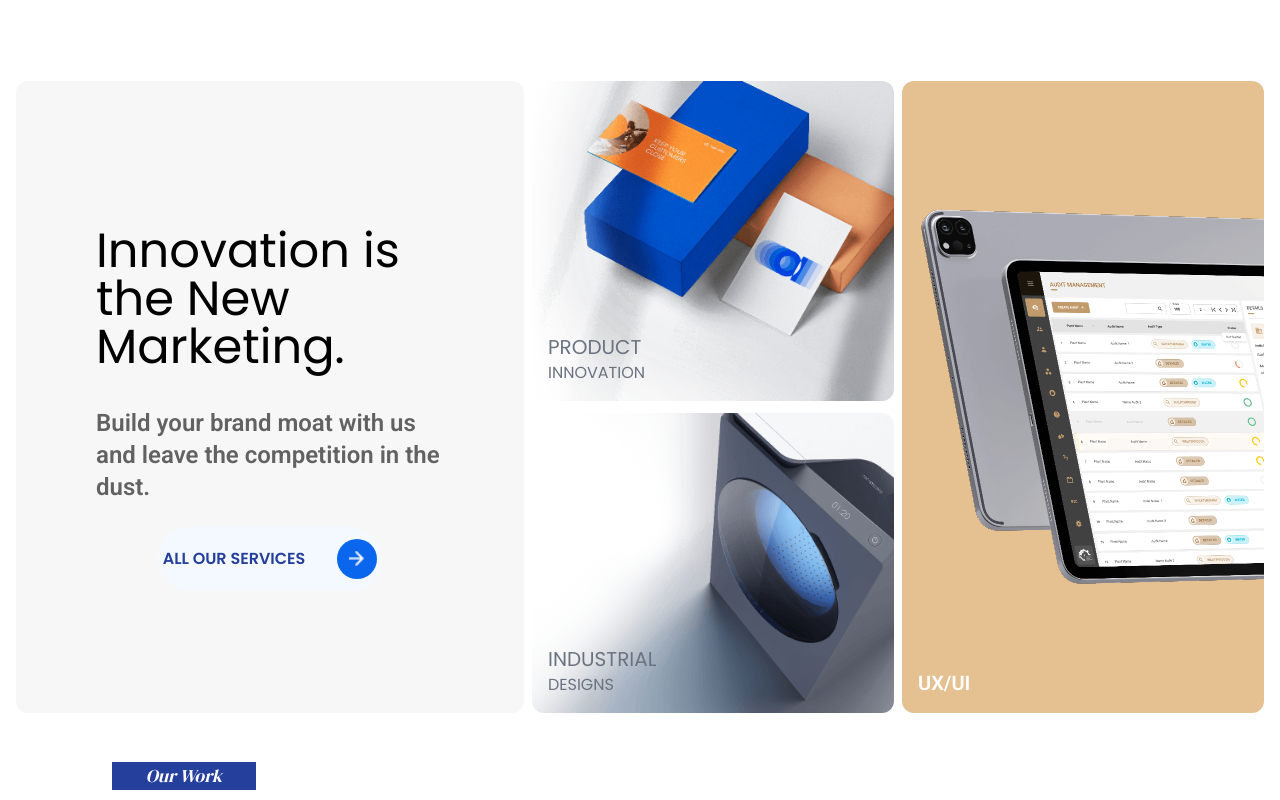
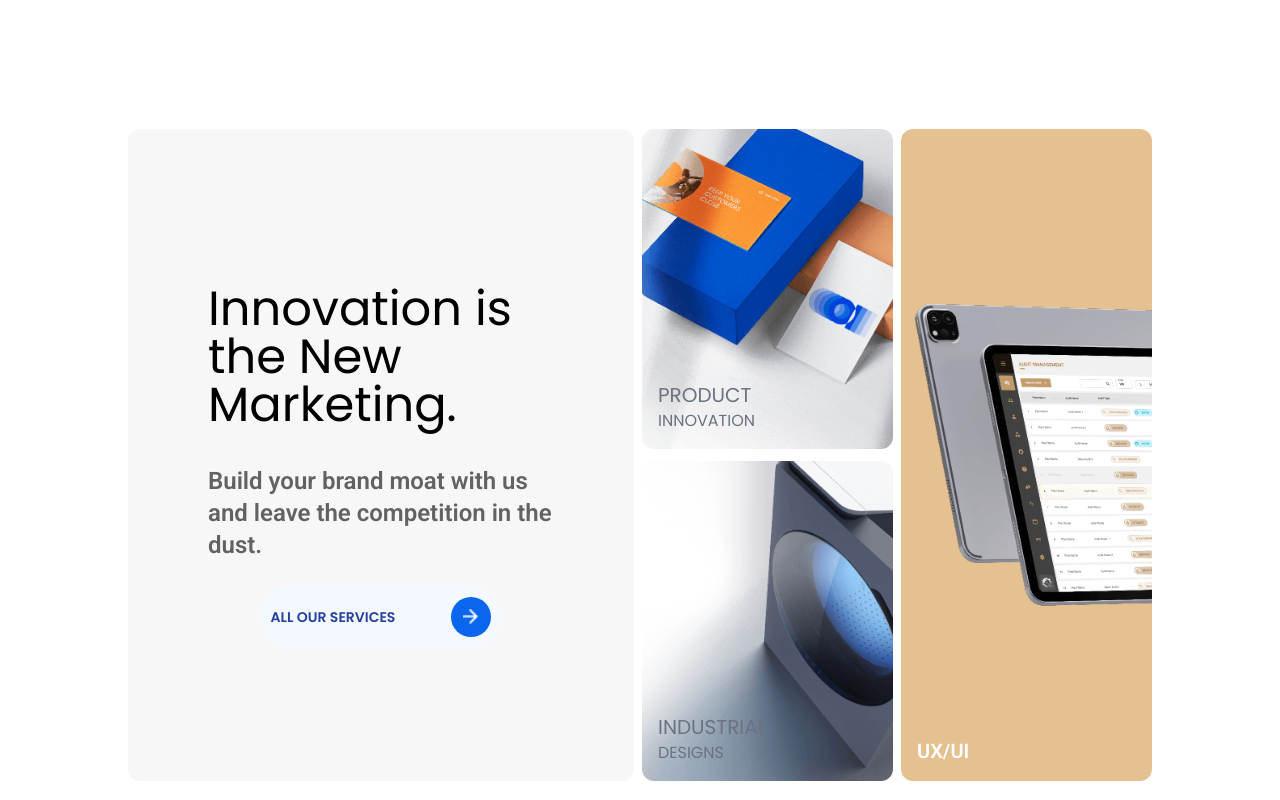
Before and after one commit to primathonacademy/april-batch-live-project, a React (Vite) app: page / in a window 1280 px wide. Shown: the part 1520-2320 px from the top of the page. Built offline with nearby package versions, Linux system fonts and the light colour scheme; a web font is replaced by a local one.

Commit message:
[Feature] : Explore service section improvement

```diff
--- /dev/null
+++ b/src/pages/homepage/ExploreService.jsx
@@ -0,0 +1,86 @@
+import { gsap } from 'gsap';
+import { ScrollTrigger } from 'gsap/ScrollTrigger';
+import { useGSAP } from '@gsap/react';
+import { ourServiceImage1, ourServiceImage2, ourServiceImage3, rightArrowIcon } from '../../assets';
+import { scrollHandler } from '../../utils/ScrollHandler';
+import useWindowResize from '../../utils/windowResizeUtils';
+
+const ExploreService = () => {
+    useGSAP(() => {
+        if (useWindowResize) {
+            gsap.registerPlugin(ScrollTrigger);
+            const cleanupScrollHandler = scrollHandler();
+            return () => {
+                cleanupScrollHandler();
+            };
+        }
+    }, []);
+    return (
+        <>
+            <div className="px-9 md:px-16 lg:px-20 xl:px-28 2xl:px-36 pt-12 pb-8">
+                <div className="flex flex-col md:flex-row items-stretch justify-center mt-16 gap-2 mx-4 overflow-hidden">
+                    <div className="bg-fade-white w-full md:w-7/12 lg:w-[506px] mt-16 py-4 rounded-xl flex flex-col justify-center items-center service-item-1">
+                        <h2 className="lg:mt-6 md:mt-24 text-3xl md:text-5xl px-6 md:px-20 font-poppins">
+                            Innovation is the New Marketing.
+                        </h2>
+                        <p className="mt-3 md:mt-9 text-red-gray font-semibold opacity-60 text-lg md:text-2xl px-6 md:px-20 font-roboto">
+                            Build your brand moat with us and leave the competition in the dust.
+                        </p>
+
+                        <span className="flex lg:mt-6 md:mt-12 items-center justify-center hover:bg-gradient-to-r from-fade-blue-white from-30% to-pink-200 bg-fade-blue-white mx-6 md:mx-40 py-3 w-52 lg:w-60 gap-6 lg:gap-12 rounded-full service-item-2">
+                            <h3 className="text-dark-blue font-semibold font-poppins text-sm ">ALL OUR SERVICES</h3>
+                            <a href={'/service'}>
+                                <div className="bg-brand-blue rounded-full ml-2 p-3 hover:bg-gradient-to-r from-pink-300 from-30% to-brand-blue">
+                                    <img src={rightArrowIcon} alt="arrow icon" className="w-4 h-4 hover:scale-125" />
+                                </div>
+                            </a>
+                        </span>
+                    </div>
+
+                    <div className="mt-8 md:mt-16 w-full md:w-[400px] flex md:flex-col sm:flex-row items-center gap-3 relative service-item-1">
+                        <div className="w-full lg:h-80 md:h-72 h-64 relative">
+                            <img
+                                src={ourServiceImage1}
+                                alt="service image"
+                                className="w-full h-full object-cover rounded-xl"
+                            />
+                            <div className="absolute bottom-0 left-0 p-4">
+                                <span className=" text-sm md:text-lg lg:text-xl text-gray-500 font-poppins block">
+                                    PRODUCT
+                                </span>
+                                <span className=" text-xs md:text-sm lg:text-base text-gray-500 font-poppins">
+                                    INNOVATION
+                                </span>
+                            </div>
+                        </div>
+                        <div className="w-full  lg:h-80 md:h-72 h-64 relative">
+                            <img
+                                src={ourServiceImage2}
+                                alt="service image"
+                                className="w-full h-full object-cover rounded-xl"
+                            />
+                            <div className="absolute bottom-0 left-0 p-4">
+                                <span className="text-sm md:text-lg lg:text-xl text-gray-500 font-poppins block">
+                                    INDUSTRIAL
+                                </span>
+                                <span className="text-xs md:text-sm lg:text-base text-gray-500 font-poppins">
+                                    DESIGNS
+                                </span>
+                            </div>
+                        </div>
+                    </div>
+                    <div className="bg-fade-orange w-full md:w-[400px] mt-8 md:mt-16 rounded-xl flex justify-center items-center overflow-hidden relative  service-item-1">
+                        <div className="overflow-hidden" style={{ marginRight: '-200px' }}>
+                            <img src={ourServiceImage3} alt="service image" className="w-full h-full" />
+                            <div className="absolute bottom-0 left-0 p-4 text-white">
+                                <span className="text-sm md:text-lg lg:text-xl font-semibold">UX/UI</span>
+                            </div>
+                        </div>
+                    </div>
+                </div>
+            </div>
+        </>
+    );
+};
+
+export default ExploreService;
--- a/src/pages/homepage/OurService.jsx
+++ /dev/null
@@ -1,76 +0,0 @@
-import { gsap } from 'gsap';
-import { ScrollTrigger } from 'gsap/ScrollTrigger';
-import { useGSAP } from '@gsap/react';
-import { ourServiceImage1, ourServiceImage2, ourServiceImage3, rightArrowIcon } from '../../assets';
-import { scrollHandler } from '../../utils/ScrollHandler';
-import useWindowResize from '../../utils/windowResizeUtils';
-
-const OurServices = () => {
-    useGSAP(() => {
-        if (useWindowResize) {
-            gsap.registerPlugin(ScrollTrigger);
-            const cleanupScrollHandler = scrollHandler();
-            return () => {
-                cleanupScrollHandler();
-            };
-        }
-    }, []);
-    return (
-        <>
-            <div className="flex flex-col md:flex-row items-stretch justify-center mt-16 gap-2 mx-4 overflow-hidden">
-                <div className="bg-fade-white w-full md:w-[508px] mt-16 rounded-xl flex flex-col justify-center items-center service-item-1">
-                    <h1 className="lg:mt-6 md:mt-24 text-3xl md:text-5xl px-6 md:px-20 font-poppins">
-                        Innovation is the New Marketing.
-                    </h1>
-                    <p className="mt-3 md:mt-9 text-red-gray font-semibold opacity-60 text-lg md:text-2xl px-6 md:px-20 font-roboto">
-                        Build your brand moat with us and leave the competition in the dust.
-                    </p>
-
-                    <span className="flex lg:mt-6 md:mt-12 items-center justify-center hover:bg-gradient-to-r from-fade-blue-white from-30% to-pink-200 bg-fade-blue-white mx-6 md:mx-40 py-3 w-56 gap-6 rounded-full service-item-2">
-                        <h1 className="text-dark-blue font-semibold font-poppins">ALL OUR SERVICES</h1>
-                        <a href={'/service'}>
-                            <div className="bg-brand-blue rounded-full ml-2 p-3 hover:bg-gradient-to-r from-pink-300 from-30% to-brand-blue">
-                                <img src={rightArrowIcon} alt="arrow icon" className="w-4 h-4 hover:scale-125" />
-                            </div>
-                        </a>
-                    </span>
-                </div>
-
-                <div className="mt-8 md:mt-16 w-full md:w-[400px] flex md:flex-col sm:flex-row items-center gap-3 relative service-item-1">
-                    <div className="w-full lg:h-[320px] md:h-[300px] sm:h-[200px] relative">
-                        <img
-                            src={ourServiceImage1}
-                            alt="service image"
-                            className="w-full h-full object-cover rounded-xl"
-                        />
-                        <div className="absolute bottom-0 left-0 p-4">
-                            <h1 className=" text-sm md:text-lg lg:text-xl text-gray-500 font-poppins">PRODUCT</h1>
-                            <p className=" text-xs md:text-sm lg:text-base text-gray-500 font-poppins">INNOVATION</p>
-                        </div>
-                    </div>
-                    <div className="w-full h-full md:h-[300px] sm:h-[200px] relative">
-                        <img
-                            src={ourServiceImage2}
-                            alt="service image"
-                            className="w-full h-full object-cover rounded-xl"
-                        />
-                        <div className="absolute bottom-0 left-0 p-4">
-                            <h1 className="text-sm md:text-lg lg:text-xl text-gray-500 font-poppins">INDUSTRIAL</h1>
-                            <p className="text-xs md:text-sm lg:text-base text-gray-500 font-poppins">DESIGNS</p>
-                        </div>
-                    </div>
-                </div>
-                <div className="bg-fade-orange w-full md:w-[400px] mt-8 md:mt-16 rounded-xl flex justify-center items-center overflow-hidden relative service-item-1">
-                    <div className="overflow-hidden" style={{ marginRight: '-200px' }}>
-                        <img src={ourServiceImage3} alt="service image" className="w-full h-full" />
-                        <div className="absolute bottom-0 left-0 p-4 text-white">
-                            <h1 className="text-sm md:text-lg lg:text-xl font-semibold">UX/UI</h1>
-                        </div>
-                    </div>
-                </div>
-            </div>
-        </>
-    );
-};
-
-export default OurServices;
--- a/src/pages/homepage/index.jsx
+++ b/src/pages/homepage/index.jsx
@@ -1,15 +1,15 @@
 import HeroSection from './HeroSection';
-import OurServices from './OurService';
 import WorkComponent from './WorkComponent';
 import TheArt from './TheArtSection';
 import OurServiceSection from './OurServiceSection';
 import Customerlove from './Customerlove';
+import ExploreService from './ExploreService';
 
 const Homepage = () => {
     return (
         <>
             <HeroSection />
-            <OurServices />
+            <ExploreService/>
             <WorkComponent />
             <Customerlove />
             <TheArt />
```
